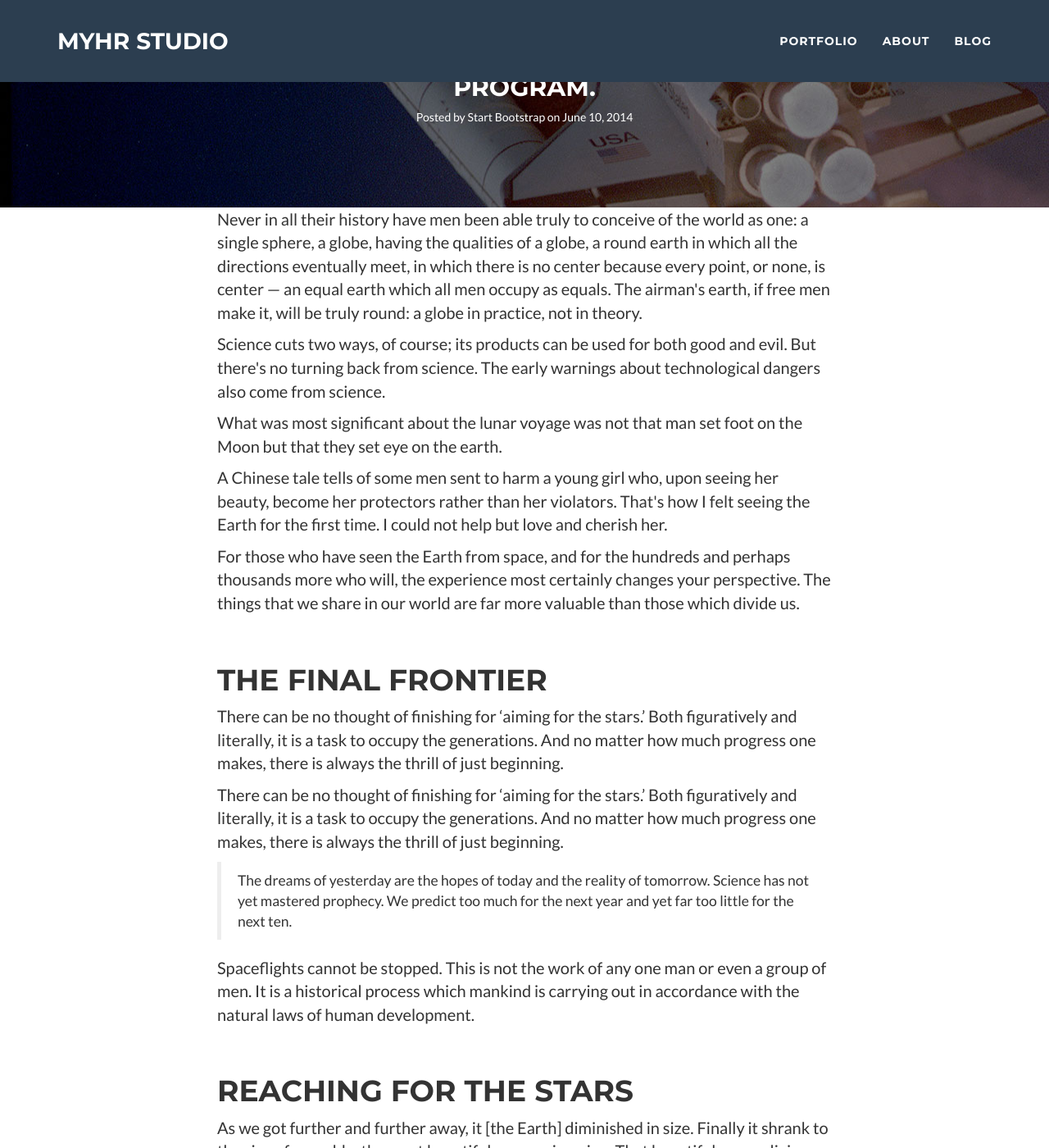
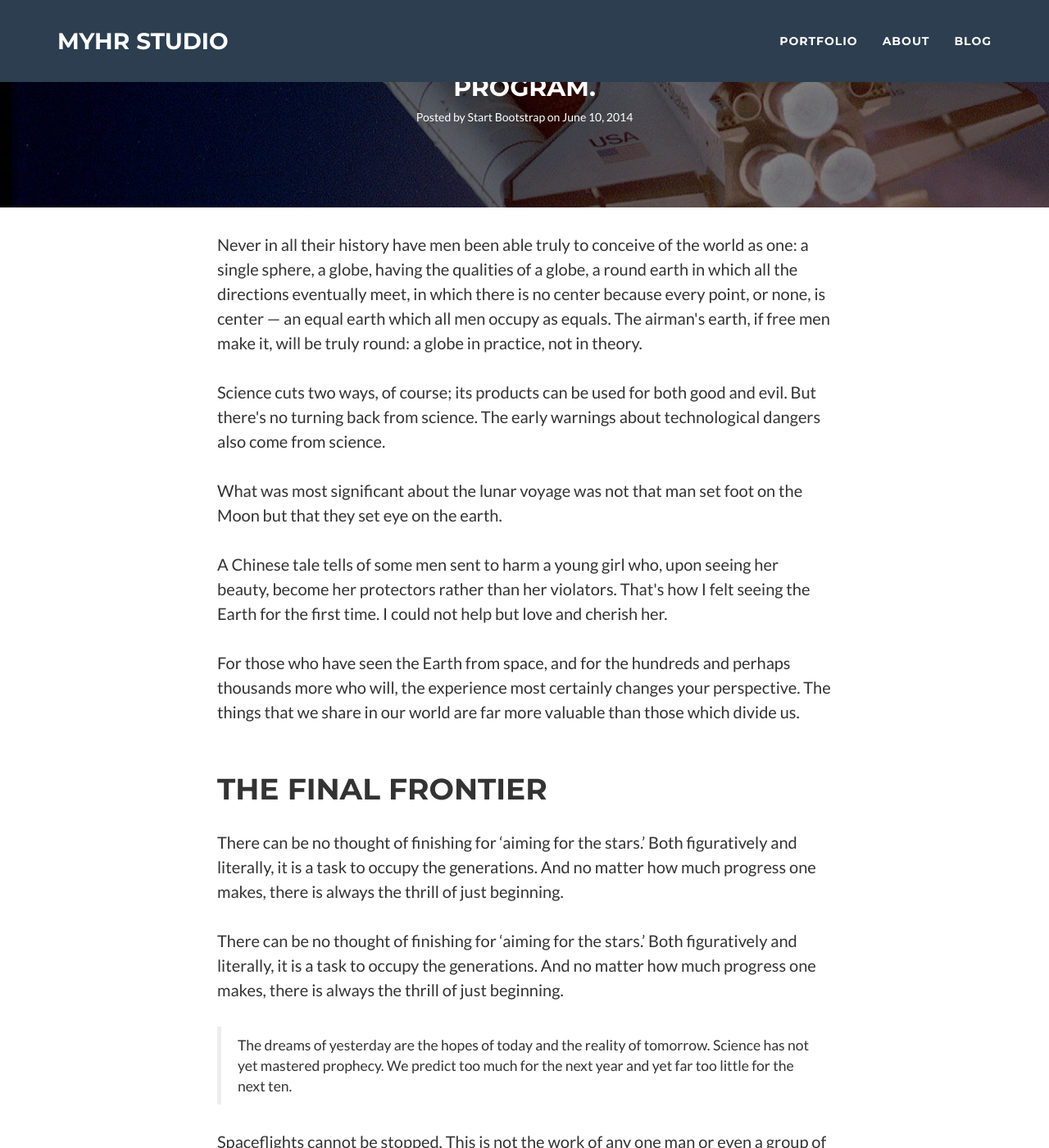
Before and after one commit to rassolkro/webpage, a Jekyll site: the page built from _posts/blogposts/2014-06-10-dinosaurs.markdown, in a window 1280 px wide and 1400 px high, scrolled down 256 px. Shown: the whole window at 82% size. Built offline with Jekyll 4.4.1, drawn with Linux system fonts in a browser that asks for light colours; nearby versions of some CDN libraries.

Commit message:
CSS styles for blog posts, temporary removal of pagination

```diff
--- a/_config.yml
+++ b/_config.yml
@@ -33,6 +33,7 @@ address_zip: 0001
 markdown: kramdown
 highlighter: rouge
 permalink: pretty
-paginate: 5
+destination: _site/blog
+paginate: 2
 exclude: ["less","node_modules","Gruntfile.js","package.json","README.md"]
 gems: [jekyll-paginate, jekyll-feed]
--- a/_posts/blogposts/2014-07-01-dreams.markdown
+++ b/_posts/blogposts/2014-07-01-dreams.markdown
@@ -5,6 +5,7 @@ date:       2014-07-01 12:00:00
 author:     "Start Bootstrap"
 header-img: "img/post-bg-02.jpg"
 category: blogpost
+
 ---
 
 <p>Never in all their history have men been able truly to conceive of the world as one: a single sphere, a globe, having the qualities of a globe, a round earth in which all the directions eventually meet, in which there is no center because every point, or none, is center — an equal earth which all men occupy as equals. The airman's earth, if free men make it, will be truly round: a globe in practice, not in theory.</p>
--- a/blog.html
+++ b/blog.html
@@ -3,7 +3,7 @@ layout: page
 description: "Myhr Studio Blog"
 ---
 
-{% for post in paginator.posts limit:3 %}
+{% for post in site.categories.blogpost limit:3 %}
 <div class="post-preview">
     <a href="{{ post.url | prepend: site.baseurl }}">
         <h2 class="post-title">            {{ post.title }}
--- a/css/freelancer.css
+++ b/css/freelancer.css
@@ -575,8 +575,6 @@ fieldset[disabled] .btn-success.active {
   margin-top: 60px;
   font-weight: 700;
 }
-
-
 .caption {
   text-align: center;
   font-size: 14px;
@@ -675,3 +673,15 @@ img::-moz-selection {
   color: white;
   background: transparent;
 }
+article body {
+  font-family: 'Lora', 'Times New Roman', serif;
+  font-size: 20px;
+  color: #404040;
+}
+article p {
+  line-height: 1.5;
+  margin: 30px 0;
+}
+article p a {
+  text-decoration: underline;
+}
```
Also changed, not shown: 3 other files.
